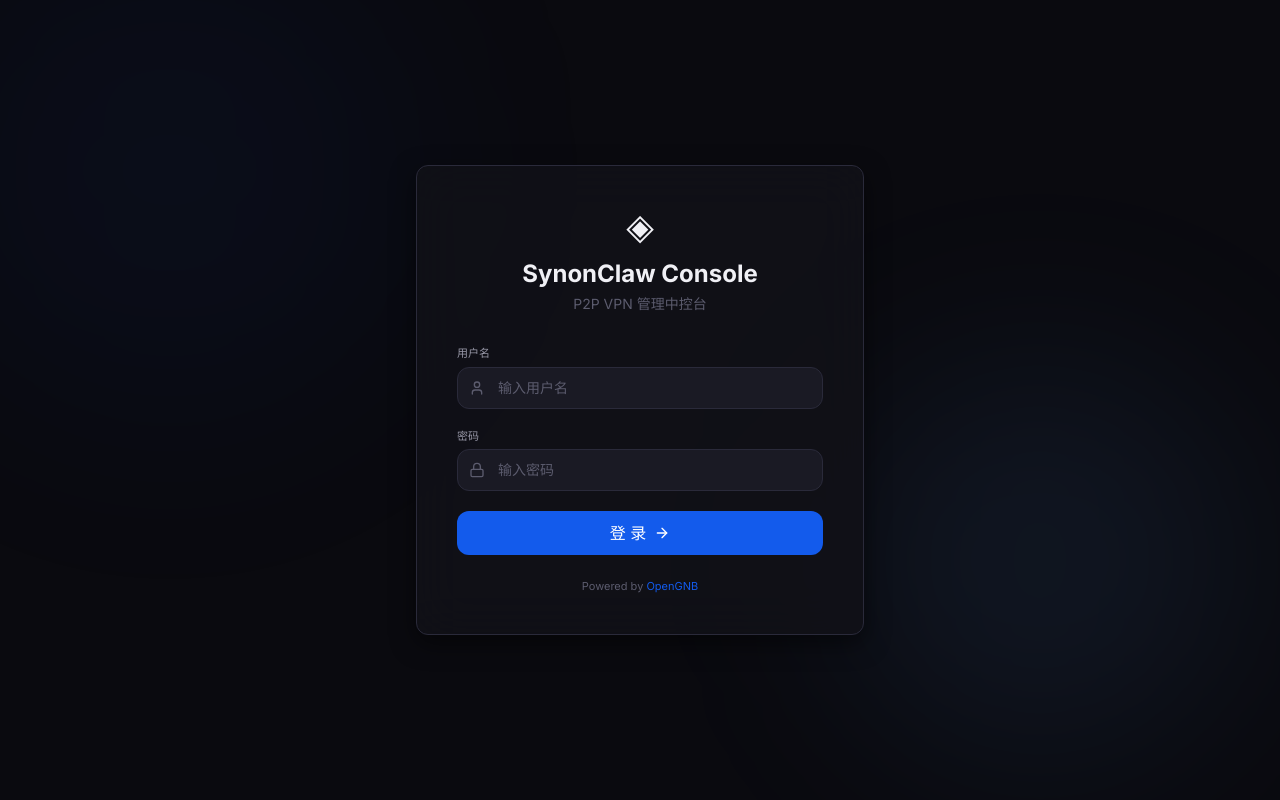
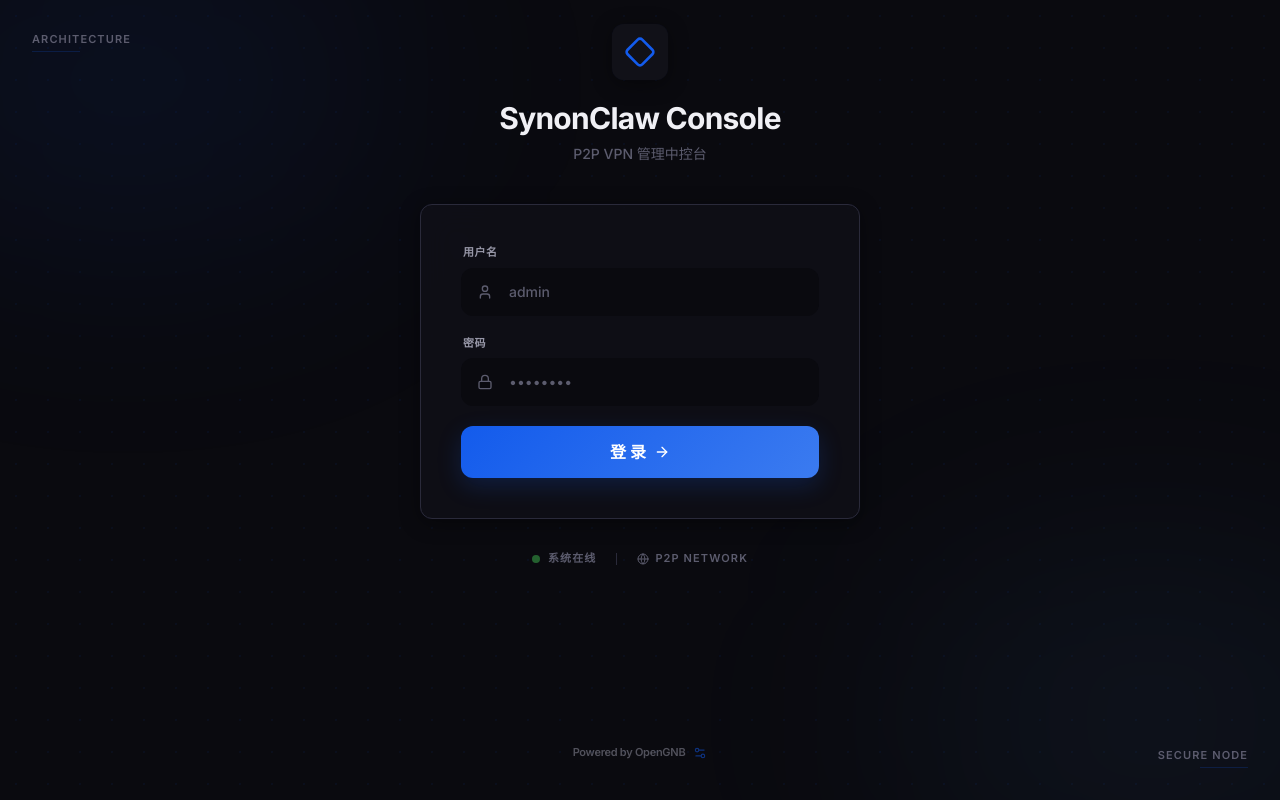
Before and after one commit to dayuer/opengnb-gui, a website: page public/index.html in a window 1280 px wide. Drawn offline with nearby package versions, Linux system fonts and the light colour scheme.

Commit message:
style: Stitch 设计稿深度对齐 — glassmorphism 登录 + gradient 侧边栏 + 增强卡片
- 登录页: glassmorphism 卡片 + grid-pattern 背景 + signature-gradient 按钮
- 登录页: fadeInUp 微动画 + 状态页脚 + 装饰角元素
- 侧边栏: gradient logo icon + uppercase 品牌标签
- Dashboard: icon circle(40px) + progress bar + shadow-ambient
- Dashboard: uppercase tracking 标签 + 告警 Active badge
- DESIGN.md: 新增高级设计模式文档 (6 个 Stitch 模式)

```diff
--- a/public/index.html
+++ b/public/index.html
@@ -65,53 +65,117 @@
     .health-ring-fg.offline { stroke: var(--color-danger); }
 
     /* 自定义进度条 */
-    .gauge-bar { height: 4px; border-radius: 2px; background: var(--color-border-default); overflow: hidden; }
-    .gauge-fill { height: 100%; border-radius: 2px; transition: width 0.4s; }
+    .gauge-bar { height: 6px; border-radius: 9999px; background: var(--color-border-default); overflow: hidden; }
+    .gauge-fill { height: 100%; border-radius: 9999px; transition: width 0.6s ease; }
+
+    /* Stitch 设计模式 — glassmorphism */
+    .glass-card {
+      background: rgba(17, 17, 24, 0.75);
+      backdrop-filter: blur(16px);
+      -webkit-backdrop-filter: blur(16px);
+    }
+
+    /* 网格点阵背景 */
+    .bg-grid-pattern {
+      background-image: radial-gradient(circle, rgba(19, 91, 236, 0.06) 1px, transparent 1px);
+      background-size: 32px 32px;
+    }
+
+    /* 品牌渐变 */
+    .signature-gradient { background: linear-gradient(135deg, #135bec 0%, #3b7bf0 100%); }
+
+    /* 深色模式环境阴影 */
+    .shadow-ambient { box-shadow: 0 4px 20px rgba(0, 0, 0, 0.4), 0 0 1px rgba(19, 91, 236, 0.1); }
+
+    /* 微动画 */
+    @keyframes fadeInUp {
+      from { opacity: 0; transform: translateY(12px); }
+      to { opacity: 1; transform: none; }
+    }
+    .animate-fade-in-up { animation: fadeInUp 0.5s ease-out both; }
+    .delay-100 { animation-delay: 100ms; }
+    .delay-200 { animation-delay: 200ms; }
+    .delay-300 { animation-delay: 300ms; }
   </style>
 </head>
 <body class="bg-base text-text-primary font-sans antialiased min-h-screen">
 
   <!-- ===== 登录页 ===== -->
-  <div id="login-page" class="hidden fixed inset-0 z-50 flex items-center justify-center">
-    <!-- 背景光晕 -->
-    <div class="absolute inset-0 overflow-hidden">
-      <div class="absolute w-[500px] h-[500px] rounded-full bg-primary/10 blur-[120px] -top-20 -left-20 animate-pulse"></div>
-      <div class="absolute w-[400px] h-[400px] rounded-full bg-info/8 blur-[100px] bottom-10 right-10 animate-pulse [animation-delay:1s]"></div>
+  <div id="login-page" class="hidden fixed inset-0 z-50 flex flex-col items-center justify-center p-6">
+    <!-- 背景层 -->
+    <div class="absolute inset-0 bg-grid-pattern -z-10"></div>
+    <div class="absolute -top-[10%] -left-[10%] w-[40%] h-[40%] bg-primary/8 rounded-full blur-[120px] -z-10"></div>
+    <div class="absolute -bottom-[10%] -right-[10%] w-[40%] h-[40%] bg-info/6 rounded-full blur-[120px] -z-10"></div>
+
+    <!-- 登录主体 -->
+    <main class="w-full max-w-[440px] z-10">
+      <!-- Logo -->
+      <div class="text-center mb-10 animate-fade-in-up">
+        <div class="inline-flex items-center justify-center p-3 mb-5 rounded-lg bg-surface shadow-ambient">
+          <i data-lucide="diamond" class="w-8 h-8 text-primary"></i>
         </div>
-    <!-- 登录卡片 -->
-    <div class="relative bg-surface/90 backdrop-blur-xl border border-border-default rounded-lg p-10 w-full max-w-md shadow-lg">
-      <div class="text-center mb-8">
-        <div class="text-4xl mb-3">◈</div>
-        <h1 class="text-2xl font-bold text-text-primary">SynonClaw Console</h1>
-        <p class="text-text-muted text-sm mt-1">P2P VPN 管理中控台</p>
+        <h1 class="text-3xl font-bold tracking-tight text-text-primary mb-2">SynonClaw Console</h1>
+        <p class="text-text-muted font-medium text-sm">P2P VPN 管理中控台</p>
       </div>
-      <form id="login-form" onsubmit="App.doLogin(event)">
-        <div class="mb-5">
-          <label for="login-username" class="block text-xs font-medium text-text-secondary mb-1.5">用户名</label>
+
+      <!-- Glassmorphic 登录卡片 -->
+      <div class="glass-card border border-border-default rounded-lg p-8 lg:p-10 shadow-ambient animate-fade-in-up delay-100">
+        <form id="login-form" onsubmit="App.doLogin(event)" class="space-y-5">
+          <div>
+            <label for="login-username" class="block text-xs font-semibold text-text-secondary uppercase tracking-wider mb-2 ml-0.5">用户名</label>
             <div class="relative">
-            <i data-lucide="user" class="absolute left-3 top-1/2 -translate-y-1/2 w-4 h-4 text-text-muted"></i>
-            <input type="text" id="login-username" placeholder="输入用户名" autocomplete="username" required
-              class="w-full bg-elevated border border-border-default rounded-lg pl-10 pr-4 py-2.5 text-sm text-text-primary placeholder:text-text-muted focus:border-primary focus:ring-1 focus:ring-primary/50 outline-none transition">
+              <i data-lucide="user" class="absolute left-4 top-1/2 -translate-y-1/2 w-4 h-4 text-text-muted"></i>
+              <input type="text" id="login-username" placeholder="admin" autocomplete="username" required
+                class="w-full bg-base border-none rounded-lg pl-12 pr-4 py-3.5 text-sm text-text-primary placeholder:text-text-muted focus:ring-2 focus:ring-primary/30 outline-none transition-all font-medium">
             </div>
           </div>
-        <div class="mb-5">
-          <label for="login-password" class="block text-xs font-medium text-text-secondary mb-1.5">密码</label>
+          <div>
+            <label for="login-password" class="block text-xs font-semibold text-text-secondary uppercase tracking-wider mb-2 ml-0.5">密码</label>
             <div class="relative">
-            <i data-lucide="lock" class="absolute left-3 top-1/2 -translate-y-1/2 w-4 h-4 text-text-muted"></i>
-            <input type="password" id="login-password" placeholder="输入密码" autocomplete="current-password" required
-              class="w-full bg-elevated border border-border-default rounded-lg pl-10 pr-4 py-2.5 text-sm text-text-primary placeholder:text-text-muted focus:border-primary focus:ring-1 focus:ring-primary/50 outline-none transition">
+              <i data-lucide="lock" class="absolute left-4 top-1/2 -translate-y-1/2 w-4 h-4 text-text-muted"></i>
+              <input type="password" id="login-password" placeholder="••••••••" autocomplete="current-password" required
+                class="w-full bg-base border-none rounded-lg pl-12 pr-4 py-3.5 text-sm text-text-primary placeholder:text-text-muted focus:ring-2 focus:ring-primary/30 outline-none transition-all">
             </div>
           </div>
-        <div id="login-error" class="hidden text-danger text-xs mb-3"></div>
+          <div id="login-error" class="hidden text-danger text-xs"></div>
           <button type="submit" id="login-btn"
-          class="w-full bg-primary hover:bg-primary-light text-white font-medium py-2.5 rounded-lg transition flex items-center justify-center gap-2 cursor-pointer disabled:opacity-50">
+            class="w-full signature-gradient text-white font-semibold py-3.5 rounded-lg shadow-lg shadow-primary/20 hover:scale-[1.01] active:scale-95 transition-all flex items-center justify-center gap-2 cursor-pointer disabled:opacity-50">
             <span id="login-btn-text">登 录</span>
             <i data-lucide="arrow-right" class="w-4 h-4"></i>
           </button>
         </form>
-      <div class="text-center mt-6 text-text-muted text-xs">
-        Powered by <a href="https://github.com/gnbdev/opengnb" target="_blank" rel="noopener" class="text-primary hover:underline">OpenGNB</a>
       </div>
+
+      <!-- 状态页脚 -->
+      <div class="mt-8 flex items-center justify-center gap-5 animate-fade-in-up delay-200">
+        <div class="flex items-center gap-2">
+          <span class="w-2 h-2 rounded-full bg-success animate-pulse"></span>
+          <span class="text-xs font-semibold text-text-muted uppercase tracking-widest">系统在线</span>
+        </div>
+        <div class="w-px h-3 bg-border-default"></div>
+        <div class="flex items-center gap-1.5">
+          <i data-lucide="globe" class="w-3 h-3 text-text-muted"></i>
+          <span class="text-xs font-semibold text-text-muted uppercase tracking-widest">P2P Network</span>
+        </div>
+      </div>
+    </main>
+
+    <!-- 底部品牌 -->
+    <footer class="mt-auto pt-10 pb-4 flex flex-col items-center gap-3 animate-fade-in-up delay-300">
+      <div class="flex items-center gap-2 opacity-50 hover:opacity-100 transition-opacity">
+        <span class="font-semibold text-xs tracking-tight text-text-secondary">Powered by OpenGNB</span>
+        <i data-lucide="settings-2" class="w-3.5 h-3.5 text-primary"></i>
+      </div>
+    </footer>
+
+    <!-- 装饰角元素 -->
+    <div class="fixed top-8 left-8 hidden lg:block">
+      <div class="text-xs font-semibold text-text-muted uppercase tracking-widest mb-1">Architecture</div>
+      <div class="h-px w-12 bg-primary/20"></div>
+    </div>
+    <div class="fixed bottom-8 right-8 hidden lg:block text-right">
+      <div class="text-xs font-semibold text-text-muted uppercase tracking-widest mb-1">Secure Node</div>
+      <div class="h-px w-12 bg-primary/20 ml-auto"></div>
     </div>
   </div>
 
@@ -119,10 +183,13 @@
   <div id="app" class="hidden h-screen flex">
     <!-- 侧边栏 -->
     <nav id="sidebar" class="w-60 bg-surface border-r border-border-default flex flex-col shrink-0 transition-all duration-300 max-md:fixed max-md:inset-y-0 max-md:left-0 max-md:z-40 max-md:-translate-x-full max-md:data-[open]:translate-x-0">
-      <div class="px-5 py-4 border-b border-border-subtle flex items-center justify-between">
-        <div>
-          <span class="font-semibold text-sm text-text-primary">◈ SynonClaw Console</span>
-          <span class="text-xs text-text-muted ml-1.5">v0.1.0</span>
+      <div class="px-4 py-4 border-b border-border-subtle flex items-center gap-3">
+        <div class="w-9 h-9 rounded-lg signature-gradient flex items-center justify-center text-white shrink-0">
+          <i data-lucide="diamond" class="w-5 h-5"></i>
+        </div>
+        <div class="min-w-0">
+          <div class="font-bold text-sm tracking-tight text-text-primary truncate">SynonClaw</div>
+          <div class="text-xs text-text-muted uppercase tracking-widest">Console</div>
         </div>
       </div>
       <ul id="nav-menu" class="flex-1 py-3 px-3 space-y-0.5 overflow-y-auto">
--- a/public/js/dashboard.js
+++ b/public/js/dashboard.js
@@ -121,19 +121,26 @@
   },
 
   _card(icon, title, value, color, sub) {
-    return `<div class="bg-surface rounded-lg border border-border-default p-4">
-      <div class="flex items-center gap-2 text-text-muted mb-2"><span class="[&_svg]:w-4 [&_svg]:h-4">${icon}</span><span class="text-xs">${title}</span></div>
+    return `<div class="bg-surface rounded-lg border border-border-default p-5 shadow-ambient">
+      <div class="flex justify-between items-start mb-3">
+        <div class="w-10 h-10 rounded-lg bg-primary/10 flex items-center justify-center text-primary [&_svg]:w-5 [&_svg]:h-5">${icon}</div>
+      </div>
+      <p class="text-xs font-medium text-text-muted uppercase tracking-wider mb-1">${title}</p>
       <div class="text-2xl font-bold ${color}">${value}</div>
-      ${sub ? `<div class="text-xs text-text-muted mt-0.5">${sub}</div>` : ''}
+      ${sub ? `<div class="mt-3 gauge-bar"><div class="gauge-fill signature-gradient" style="width:${sub}"></div></div>` : ''}
     </div>`;
   },
 
   _alertCard(alerts, pending) {
     const hasAlert = alerts > 0 || pending > 0;
-    return `<div class="bg-surface rounded-lg border ${hasAlert ? 'border-warning/30' : 'border-border-default'} p-4">
-      <div class="flex items-center gap-2 text-text-muted mb-2"><span class="[&_svg]:w-4 [&_svg]:h-4">${L('bell')}</span><span class="text-xs">告警</span></div>
+    return `<div class="bg-surface rounded-lg border ${hasAlert ? 'border-warning/30' : 'border-border-default'} p-5 shadow-ambient">
+      <div class="flex justify-between items-start mb-3">
+        <div class="w-10 h-10 rounded-lg ${hasAlert ? 'bg-warning/10' : 'bg-success/10'} flex items-center justify-center ${hasAlert ? 'text-warning' : 'text-success'} [&_svg]:w-5 [&_svg]:h-5">${L('bell')}</div>
+        ${hasAlert ? '<span class="text-xs font-bold text-warning uppercase tracking-widest bg-warning/10 px-2 py-0.5 rounded-full">Active</span>' : ''}
+      </div>
+      <p class="text-xs font-medium text-text-muted uppercase tracking-wider mb-1">告警</p>
       <div class="text-2xl font-bold ${hasAlert ? 'text-warning' : 'text-success'}">${alerts > 0 ? alerts : '—'}</div>
-      <div class="text-xs text-text-muted mt-0.5">${pending > 0 ? `${pending} 待审批` : '无告警'}</div>
+      <div class="text-xs text-text-muted mt-1">${pending > 0 ? pending + ' 待审批' : '无告警'}</div>
     </div>`;
   },
 
```
Also changed, not shown: DESIGN.md (+62 -0 lines). Lines whose indentation alone changed are shown as unchanged.
